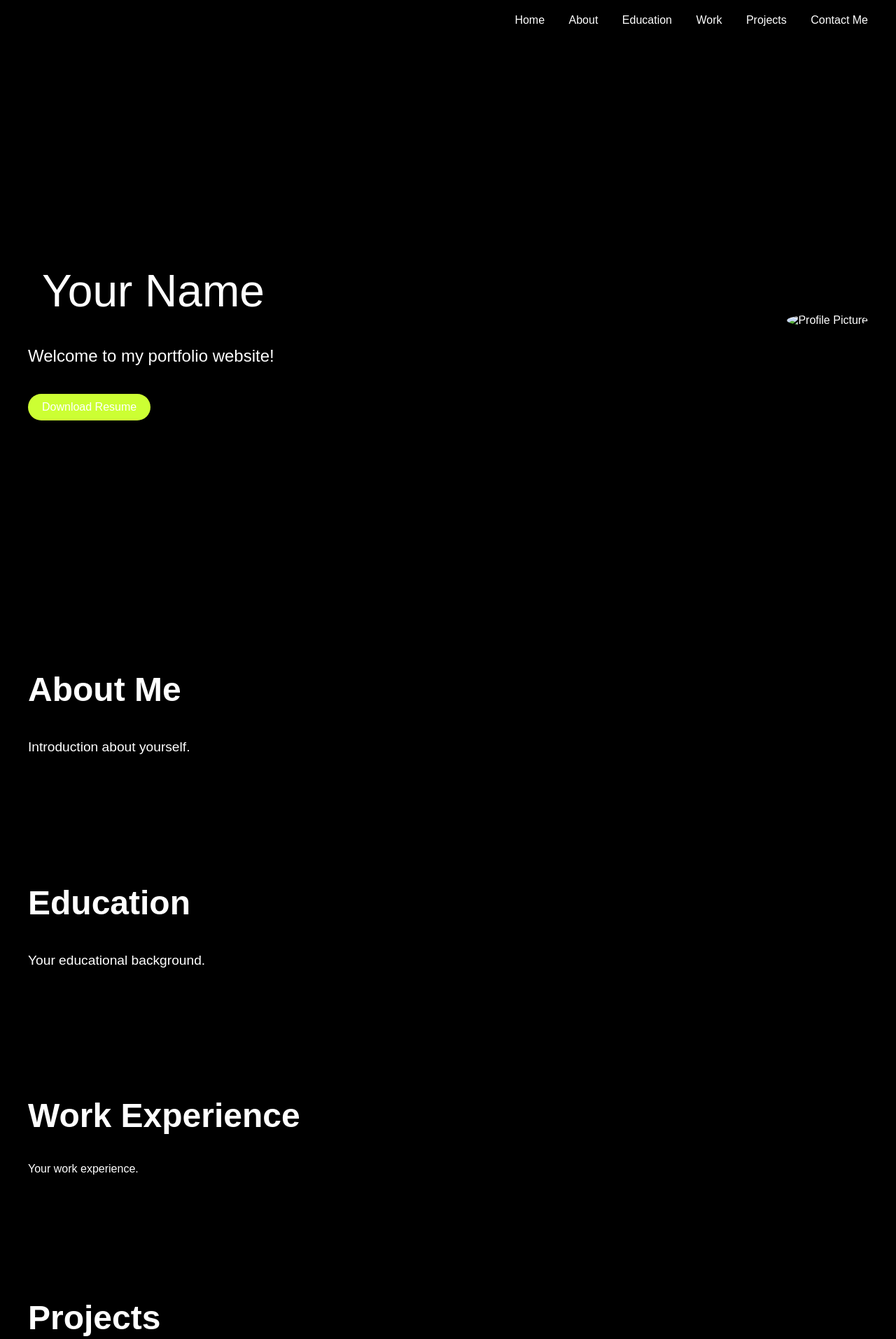
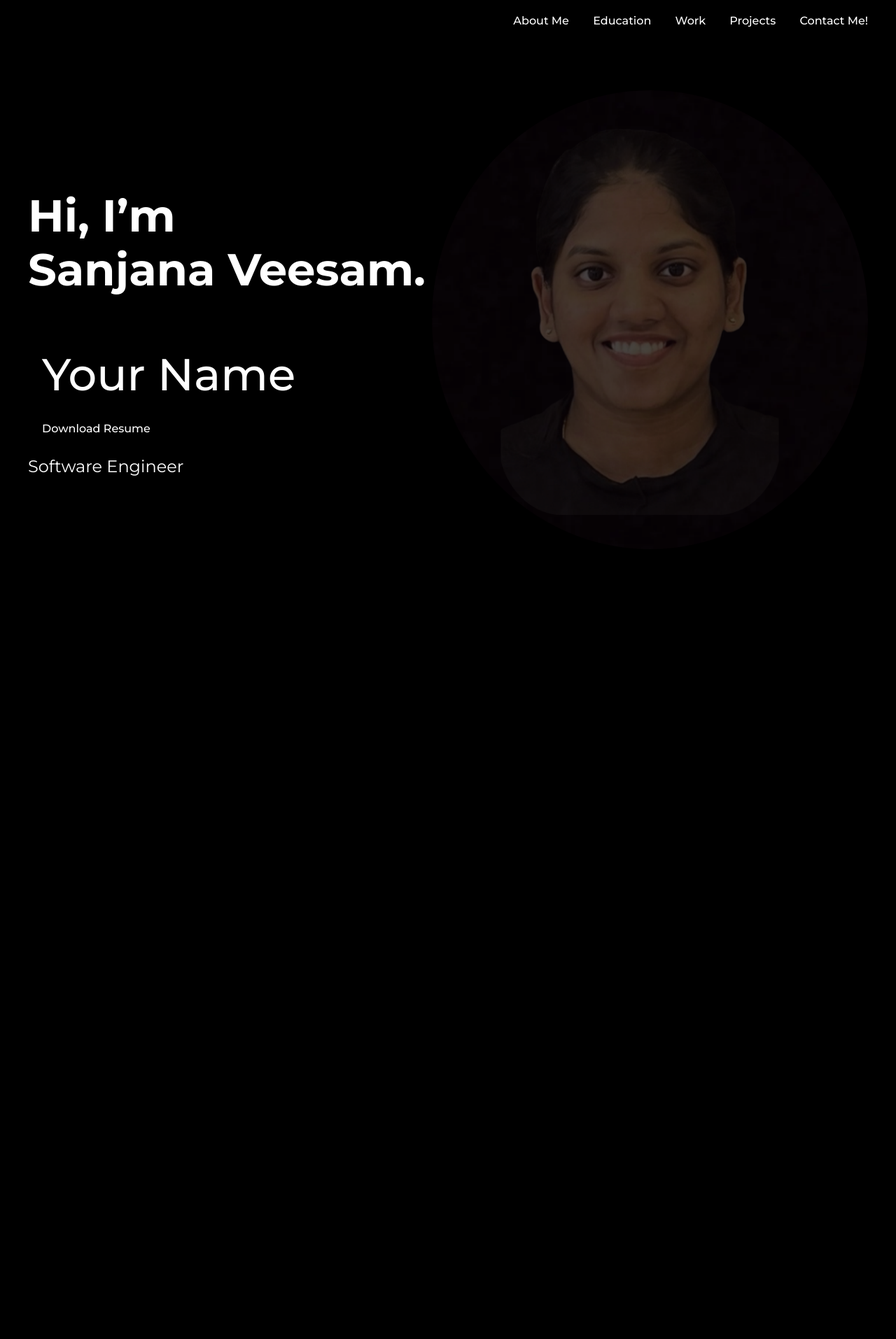
Before and after one commit to SANJANAAVEESAM/Private, a plain HTML site: page index.html in a window 1280 px wide. Shown: the top 1914 px of the page at 70% size. After the commit the page ends 859 px from the top, so only its background shows below. Drawn offline with Linux system fonts and the light colour scheme.

Commit message:
Update index.html

```diff
--- a/index.html
+++ b/index.html
@@ -3,71 +3,38 @@
 <head>
     <meta charset="UTF-8">
     <meta name="viewport" content="width=device-width, initial-scale=1.0">
-    <link rel="stylesheet" href="styles.css"> <!-- Ensure this path is correct -->
-    <title>Your Portfolio</title>
+    <title>Sanjana Veesam</title>
+    <link rel="preconnect" href="https://fonts.googleapis.com">
+    <link rel="preconnect" href="https://fonts.gstatic.com" crossorigin>
+    <link href="https://fonts.googleapis.com/css2?family=Montserrat:ital,wght@0,100..900;1,100..900&display=swap" rel="stylesheet">
+    <link rel="stylesheet" href="styles.css">
 </head>
 <body>
     <header>
         <nav>
             <ul>
-                <li><a href="#home">Home</a></li>
-                <li><a href="#about">About</a></li>
-                <li><a href="#education">Education</a></li>
-                <li><a href="#work">Work</a></li>
-                <li><a href="#projects">Projects</a></li>
-                <li><a href="#contact">Contact Me</a></li>
+                <li><a href="about.html">About Me</a></li>
+                <li><a href="education.html">Education</a></li>
+                <li><a href="work.html">Work</a></li>
+                <li><a href="projects.html">Projects</a></li>
+                <li><a href="contact.html">Contact Me!</a></li>
             </ul>
         </nav>
     </header>
-
-    <section class="intro" id="home">
+    <main>
+        <section class="intro">
             <div class="intro-text">
+                <h1>Hi, I’m<br>Sanjana Veesam.</h1>
                 <h1 class="highlight-hover">Your Name</h1>
-            <p>Welcome to my portfolio website!</p>
-            <a href="path/to/your/resume.pdf" class="resume-button highlight-hover">Download Resume</a>
+                <a href="Sanjanna-V-F.pdf" class="highlight-hover">Download Resume</a>
+                <p>Software Engineer</p>
+                <!-- <a href="Sanjanna-V-F.pdf" class="resume-button">My Resume <span>&rarr;</span></a> -->
             </div>
             <div class="intro-image">
-            <img src="path/to/your/profile-pic.jpg" alt="Profile Picture">
+                <img src="images/profile-picture.png" alt="Sanjana Veesam">
             </div>
         </section>
-
-    <section id="about" class="about">
-        <h1>About Me</h1>
-        <p>Introduction about yourself.</p>
-    </section>
-
-    <section id="education" class="education">
-        <h1>Education</h1>
-        <p>Your educational background.</p>
-    </section>
-
-    <section id="work" class="work">
-        <h1>Work Experience</h1>
-        <p>Your work experience.</p>
-    </section>
-
-    <section id="projects" class="projects">
-        <h1>Projects</h1>
-        <div class="project-item">
-            <a href="project-link" class="project-link">Project 1</a>
-        </div>
-        <div class="project-item">
-            <a href="project-link" class="project-link">Project 2</a>
-        </div>
-    </section>
-
-    <section id="contact" class="contact">
-        <h1>Contact</h1>
-        <div class="contact-info">
-            <p>Email: snjanav4@gmail.com</p>
-            <p>Mobile: 8326686089</p>
-        </div>
-        <div class="social-media">
-            <a href="#"><img src="path/to/github-icon.png" alt="GitHub"></a>
-            <a href="#"><img src="path/to/linkedin-icon.png" alt="LinkedIn"></a>
-            <a href="#"><img src="path/to/twitter-icon.png" alt="Twitter"></a>
-            <a href="#"><img src="path/to/email-icon.png" alt="Email"></a>
-        </div>
-    </section>
+    </main>
+    <script src="scripts.js"></script>
 </body>
 </html>
```
Lines whose indentation alone changed are shown as unchanged.
